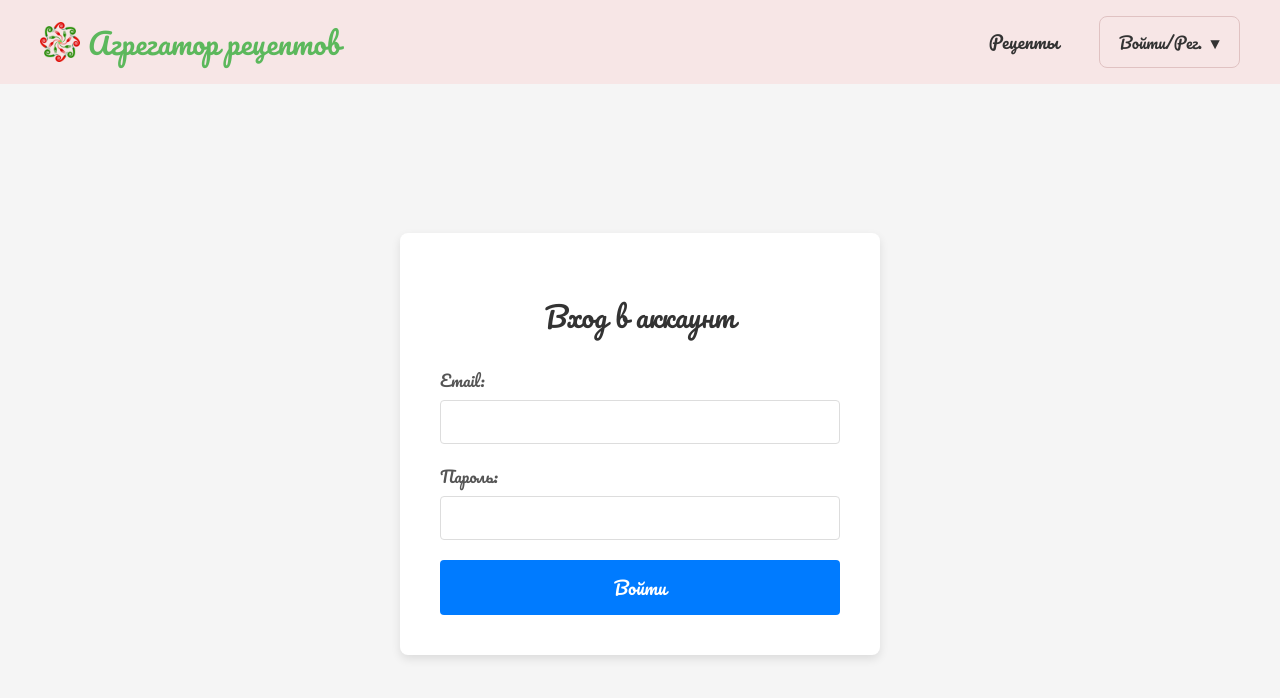
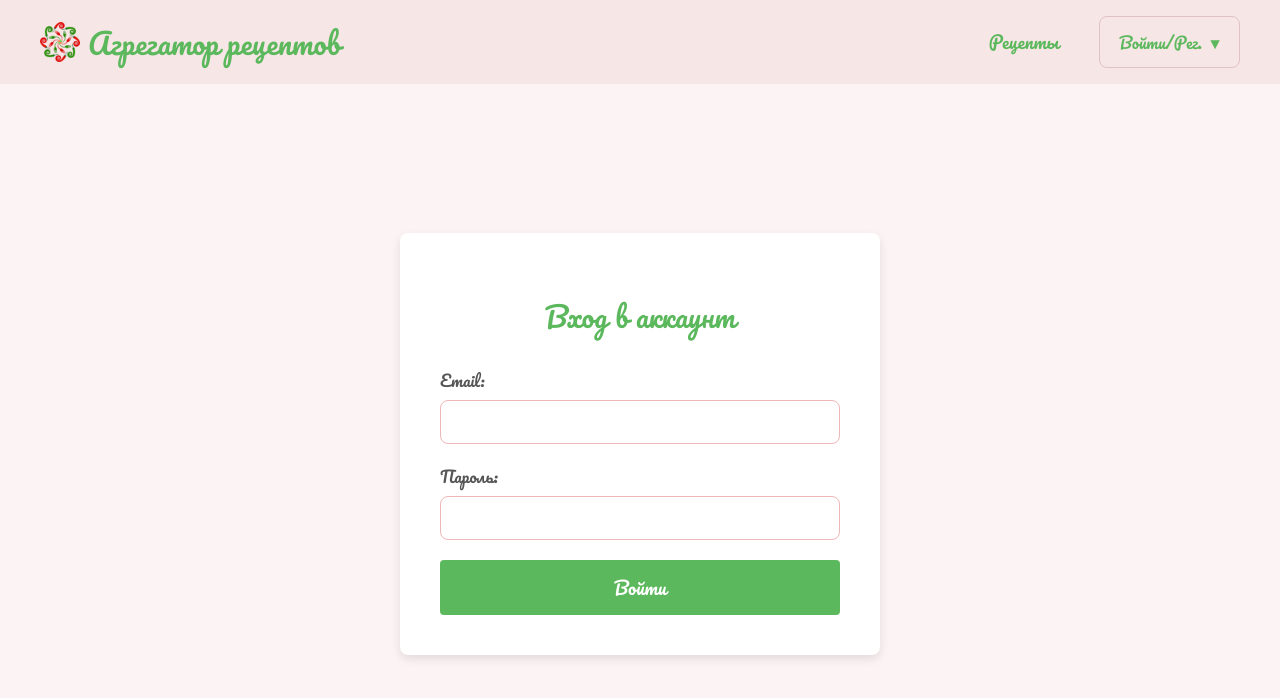
Before and after one commit to Pavel-Sk1/contract-project-cookbook, a React (Vite) app in the folder client/: page /login in a window 1280 px wide. Shown: the top 698 px of the page. Built offline with nearby package versions, Linux system fonts and the light colour scheme; no server answers; the HTML template or start-up script is replaced by a standard one.

Commit message:
color button

```diff
--- a/client/src/components/FavoritesPage.jsx
+++ b/client/src/components/FavoritesPage.jsx
@@ -67,7 +67,7 @@ function FavoritesPage({user}) {
       <div className="favorites-content">
         <h2 className="favorites-title">Избранные Рецепты</h2>
 
-        <div className="sort-options">
+        {/* <div className="sort-options">
           <span>Сортировать по: </span>
           <button
             className={`sort-button ${sortBy === "time" ? "active" : ""}`}
@@ -83,7 +83,7 @@ function FavoritesPage({user}) {
           >
             Количеству ингредиентов
           </button>
-        </div>
+        </div> */}
 
         <div className="recipe-list">
           {recipes?.length > 0 ? (
--- a/client/src/components/Header.css
+++ b/client/src/components/Header.css
@@ -1,5 +1,5 @@
 .header {
-  background-color: #f7e6e6; /* Мягкий розовый */
+  background-color: #f7e6e6;
   padding: 1rem 0;
   box-shadow: 0 2px 4px rgba(0, 0, 0, 0.1);
 }
@@ -50,7 +50,7 @@
 }
 
 .nav-menu-primary li a {
-  color: #333;
+  color: #5cb85c;
   text-decoration: none;
   font-size: 1.1rem;
   padding: 0.5rem 1rem;
@@ -68,7 +68,7 @@
 
 .user-menu-toggle {
   background-color: #f7e6e6;
-  color: #333;
+  color: #5cb85c;
   border: 1px solid #e0c2c2;
   padding: 0.7rem 1.2rem;
   border-radius: 8px;
@@ -116,7 +116,7 @@
   padding: 1rem;
   text-align: left;
   width: 100%;
-  color: #333;
+  color: #5cb85c;
   text-decoration: none;
   background: none;
   border: none;
--- a/client/src/components/LoginPage.css
+++ b/client/src/components/LoginPage.css
@@ -3,7 +3,7 @@
   justify-content: center;
   align-items: center;
   min-height: calc(100vh - 80px); /* Высота viewport минус высота хедера */
-  background-color: #f5f5f5;
+  background-color: #fcf4f4;
 }
 
 .login-form-card {
@@ -18,7 +18,7 @@
 
 .login-form-card h2 {
   margin-bottom: 30px;
-  color: #333;
+  color: #5cb85c;
   font-size: 28px;
 }
 
@@ -37,14 +37,14 @@
 .form-group input {
   width: 100%;
   padding: 12px;
-  border: 1px solid #ddd;
-  border-radius: 4px;
+  border: 1px solid #f0b7b7;
+  border-radius: 8px;
   font-size: 16px;
   box-sizing: border-box;
 }
 
 .form-group input:focus {
-  border-color: #007bff;
+  border-color: #fcf4f4;
   outline: none;
   box-shadow: 0 0 0 3px rgba(0, 123, 255, 0.25);
 }
@@ -59,7 +59,7 @@
 .login-form-card button {
   width: 100%;
   padding: 12px 20px;
-  background-color: #007bff;
+  background-color: #5cb85c;
   color: white;
   border: none;
   border-radius: 4px;
@@ -69,10 +69,10 @@
 }
 
 .login-form-card button:hover:not(:disabled) {
-  background-color: #0056b3;
+  background-color: #5cb85c;
 }
 
 .login-form-card button:disabled {
-  background-color: #a0c9f1;
+  background-color: #fcf4f4;
   cursor: not-allowed;
 }
--- a/client/src/components/RegistrationPage.css
+++ b/client/src/components/RegistrationPage.css
@@ -3,8 +3,8 @@
   justify-content: center;
   align-items: center;
   padding: 2rem 1rem;
-  background-color: #fcf4f4; /* Очень мягкий розовый для фона страницы */
-  min-height: calc(100vh - 80px); /* Учитываем высоту хедера */
+  background-color: #fcf4f4;
+  min-height: calc(100vh - 80px);
 }
 
 .registration-form-card {
@@ -12,7 +12,7 @@
   border-radius: 15px;
   box-shadow: 0 8px 16px rgba(0, 0, 0, 0.1);
   width: 100%;
-  max-width: 450px; /* Средняя ширина для формы */
+  max-width: 450px;
   padding: 2.5rem;
   text-align: center;
   font-family: "Pacifico", monospace;
@@ -21,7 +21,7 @@
 
 .registration-title {
   font-size: 2.2rem;
-  color: #5cb85c; /* Акцентный зеленый */
+  color: #5cb85c;
   margin-bottom: 2rem;
   font-weight: 700;
   font-family: "Pacifico", cursive;
@@ -36,7 +36,7 @@
   display: block;
   margin-bottom: 0.5rem;
   font-size: 1.1rem;
-  color: #e91e63; /* Более темный розовый */
+  color: #e91e63;
   font-weight: 500;
 }
 
@@ -45,14 +45,14 @@
 .registration-form input[type="password"] {
   width: 100%;
   padding: 0.8rem 0rem;
-  border: 1px solid #f0b7b7; /* Мягкий розовый */
+  border: 1px solid #f0b7b7;
   border-radius: 8px;
   font-size: 1rem;
   transition: border-color 0.3s ease, box-shadow 0.3s ease;
 }
 
 .registration-form input:focus {
-  border-color: #5cb85c; /* Акцентный зеленый при фокусе */
+  border-color: #5cb85c;
   box-shadow: 0 0 0 3px rgba(92, 184, 92, 0.2);
   outline: none;
 }
--- a/client/src/components/RegistrationPage.jsx
+++ b/client/src/components/RegistrationPage.jsx
@@ -118,7 +118,6 @@ function RegistrationPage({ setUser }) {
               type="text"
               id="username"
               name="username"
-              placeholder="Введите логин"
               onChange={onChangeHandler}
               value={inputs.username}
               required
@@ -132,7 +131,6 @@ function RegistrationPage({ setUser }) {
               type="email"
               id="email"
               name="email"
-              placeholder="example@mail.com"
               onChange={onChangeHandler}
               value={inputs.email}
               required
@@ -146,7 +144,6 @@ function RegistrationPage({ setUser }) {
               type="password"
               id="password"
               name="password"
-              placeholder="Не менее 8 символов"
               onChange={onChangeHandler}
               value={inputs.password}
               required
@@ -163,7 +160,6 @@ function RegistrationPage({ setUser }) {
               type="password"
               id="repeatPassword"
               name="repeatPassword"
-              placeholder="Повторите пароль"
               onChange={onChangeHandler}
               value={inputs.repeatPassword}
               required
```
